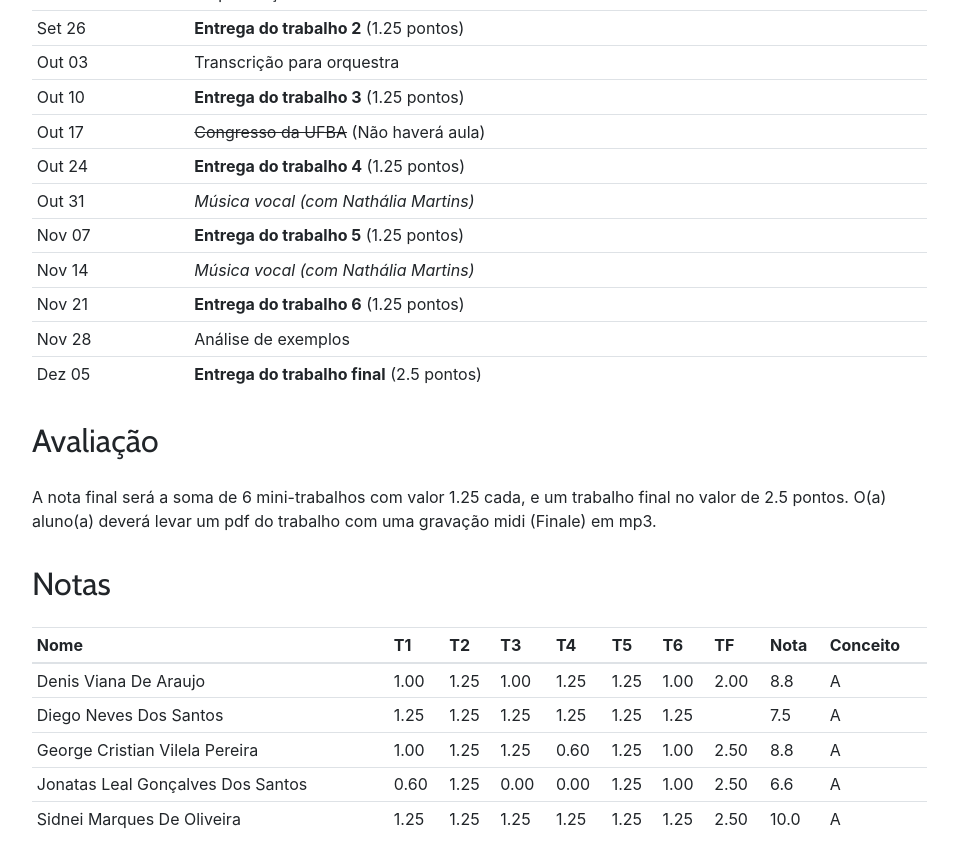
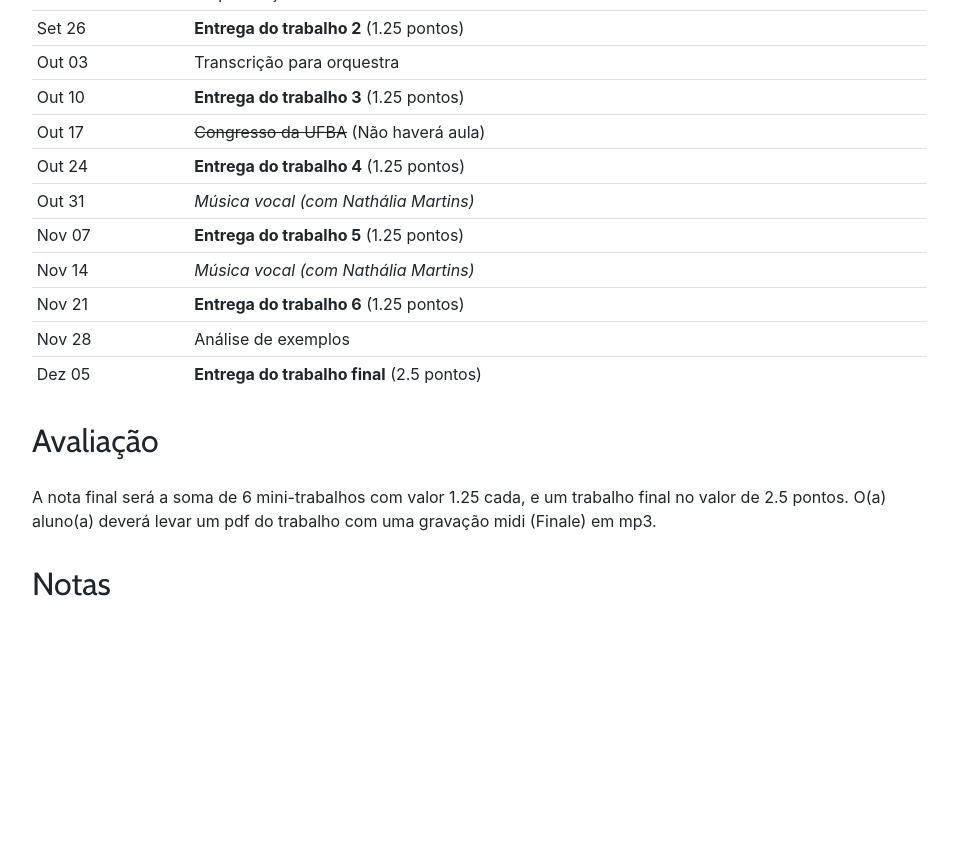
Before and after one commit to kroger/genosmus, a Jekyll site: the page built from _pedro/musa87.md, in a window 1280 px wide and 900 px high, scrolled down 1435 px. Shown: the top 868 px of the window, without its empty margins (68-1026 px from the left). Built offline with Jekyll 4.4.1, drawn with Linux system fonts in a browser that asks for light colours; after the commit the page ends 2118 px from its top, so only the background shows below that.

```diff
--- a/_pedro/geradas/musa87.md
+++ b/_pedro/geradas/musa87.md
@@ -1,8 +1 @@
-| Nome                              | T1   | T2   | T3   | T4   | T5   | T6   | TF   | Nota | Conceito |
-|-----------------------------------|------|------|------|------|------|------|------|------|----------|
-| Denis Viana De Araujo             | 1.00 | 1.25 | 1.00 | 1.25 | 1.25 | 1.00 | 2.00 | 8.8  | A        |
-| Diego Neves Dos Santos            | 1.25 | 1.25 | 1.25 | 1.25 | 1.25 | 1.25 |      | 7.5  | A        |
-| George Cristian Vilela Pereira    | 1.00 | 1.25 | 1.25 | 0.60 | 1.25 | 1.00 | 2.50 | 8.8  | A        |
-| Jonatas Leal Gonçalves Dos Santos | 0.60 | 1.25 | 0.00 | 0.00 | 1.25 | 1.00 | 2.50 | 6.6  | A        |
-| Sidnei Marques De Oliveira        | 1.25 | 1.25 | 1.25 | 1.25 | 1.25 | 1.25 | 2.50 | 10.0 | A        |
 {: .table .table-sm }
```
Also changed, not shown: _pedro/geradas/musb19.md (+0 -5 lines), _pedro/geradas/musb88.md (+0 -5 lines), 1 other file.
